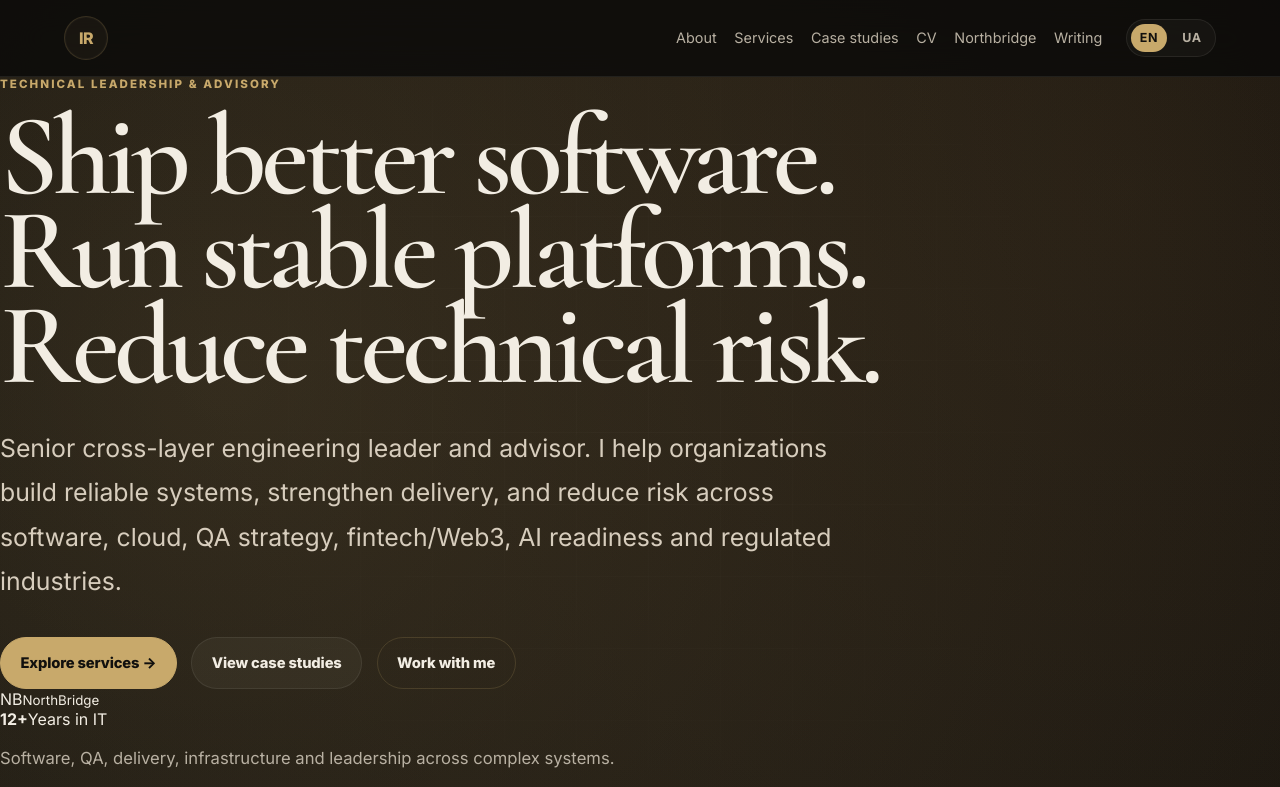
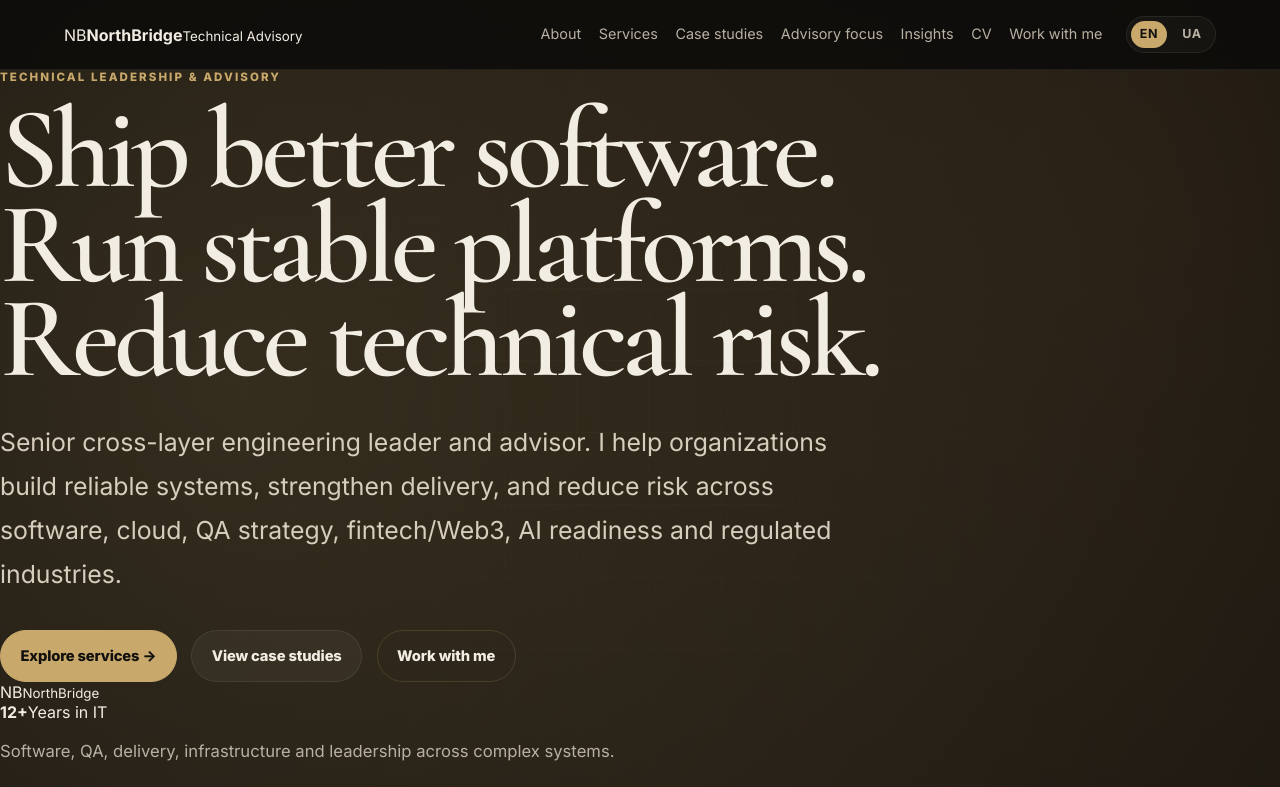
Before and after one commit to IRozinko/ivan-rozinko-site, a Next.js app: page / in a window 1280 px wide. Shown: the top 787 px of the page. Built offline with nearby package versions, Linux system fonts and the light colour scheme.

Commit message:
Update navigation for NorthBridge advisory brand

```diff
--- a/app/components/SiteNav.tsx
+++ b/app/components/SiteNav.tsx
@@ -12,28 +12,35 @@ const labels = {
     ['About', '/about', 'about'],
     ['Services', '/services', 'services'],
     ['Case studies', '/case-studies', 'case-studies'],
+    ['Advisory focus', '/northbridge', 'northbridge'],
+    ['Insights', '/writing', 'writing'],
     ['CV', '/cv', 'cv'],
-    ['Northbridge', '/northbridge', 'northbridge'],
-    ['Writing', '/writing', 'writing'],
   ],
   ua: [
     ['Про мене', '/ua/about', 'about'],
     ['Послуги', '/ua/services', 'services'],
     ['Кейси', '/ua/case-studies', 'case-studies'],
+    ['Advisory focus', '/ua/northbridge', 'northbridge'],
+    ['Нотатки', '/ua/writing', 'writing'],
     ['CV', '/ua/cv', 'cv'],
-    ['Northbridge', '/ua/northbridge', 'northbridge'],
-    ['Нотатки', '/ua/writing', 'writing'],
   ],
 };
 
 export function SiteNav({ locale = 'en', active = 'home', enHref = '/', uaHref = '/ua' }: NavProps) {
   return (
     <nav className="nav">
-      <a className="brand" href={locale === 'ua' ? '/ua' : '/'}>IR</a>
-      <div>
+      <a className="brandLockup" href={locale === 'ua' ? '/ua' : '/'} aria-label="NorthBridge home">
+        <span className="nbMark">NB</span>
+        <span className="brandText">
+          <strong>NorthBridge</strong>
+          <small>Technical Advisory</small>
+        </span>
+      </a>
+      <div className="navLinks">
         {labels[locale].map(([label, href, key]) => (
           <a className={active === key ? 'current' : undefined} href={href} key={href}>{label}</a>
         ))}
+        <a className="navCta" href="mailto:ivan.rozinko@gmail.com">Work with me</a>
         <span className="langSwitch">
           <a className={locale === 'en' ? 'active' : undefined} href={enHref}>EN</a>
           <a className={locale === 'ua' ? 'active' : undefined} href={uaHref}>UA</a>
```
